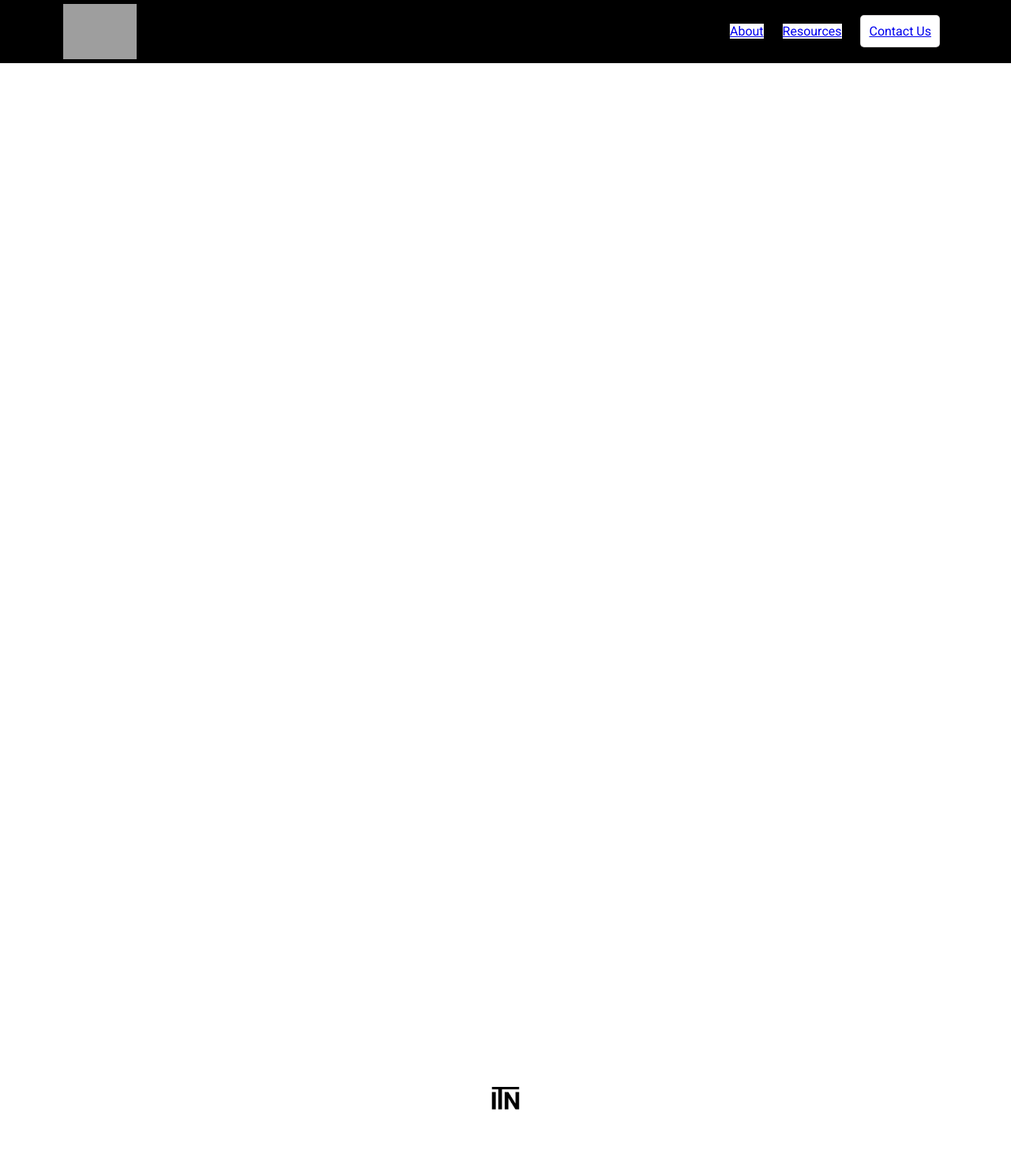
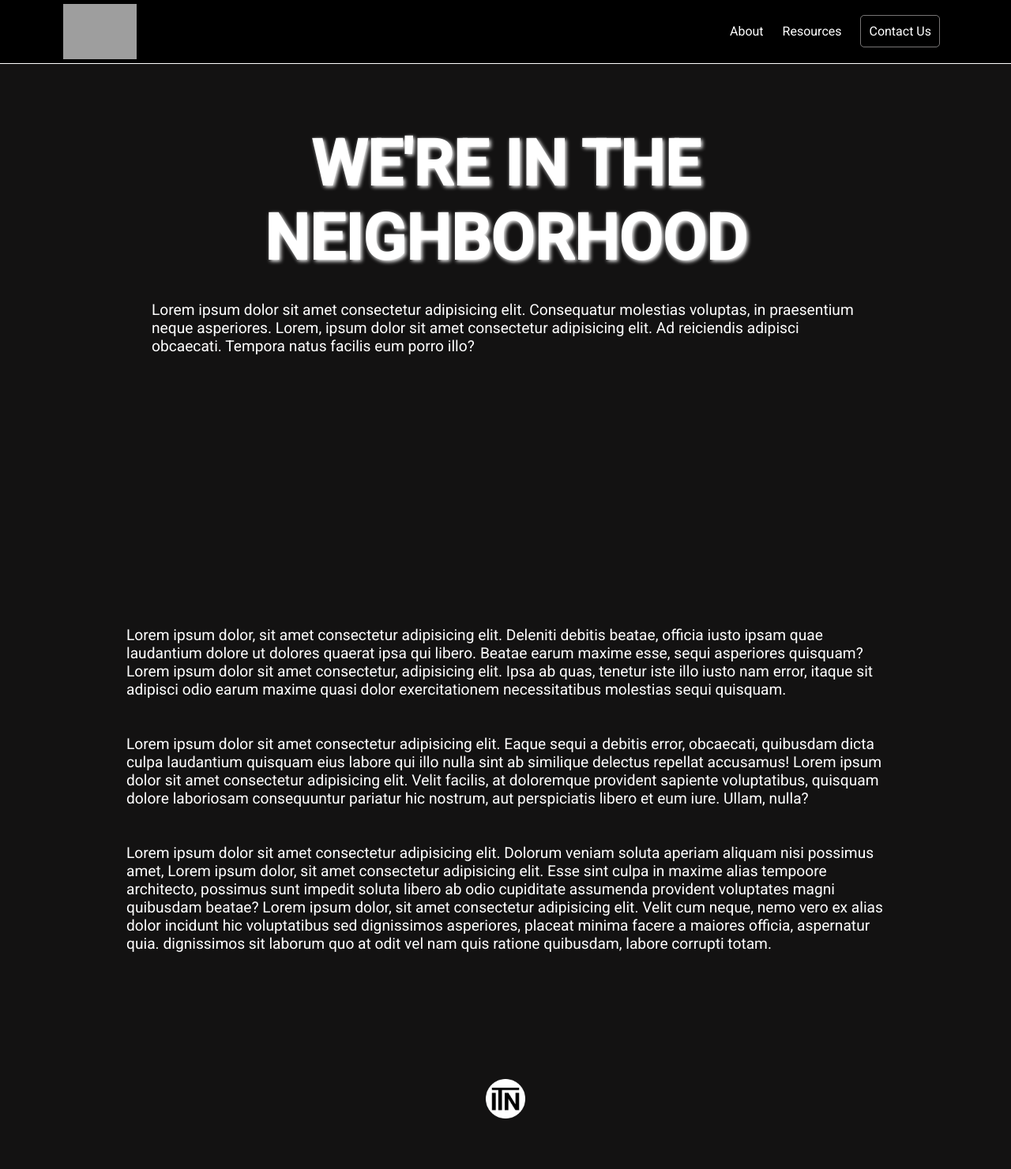
Before and after one commit to hnkingsolver/InTheNeighborhood, a Django app: page / in a window 1280 px wide. Shown: the whole page at 79% size. Before the commit the page ends 1406 px from the top, so only its background shows below. Run offline with Django 3.2, Linux system fonts and the light colour scheme; grey boxes are pictures that could not be loaded.

Commit message:
made changes to index

```diff
--- a/inTheNeighborhood/itn/static/css/style.css
+++ b/inTheNeighborhood/itn/static/css/style.css
@@ -12,6 +12,7 @@ nav{
     background-color: black;
     color: white;
     text-decoration: none;
+    border-bottom: 1px solid white;
 }
 
 nav ul li{
@@ -19,7 +20,16 @@ nav ul li{
     list-style-type: none;
     display: inline-flex;
     align-items: flex-end;
-    background-color: white;
+    text-decoration: none;
+}
+
+nav a{
+    color: white;
+    text-decoration: none;
+}
+
+body{
+    background-color: rgb(19, 18, 18);
 }
 
 .nav_logo{
@@ -35,7 +45,7 @@ main{
 
 h1{
     font-size: 5rem;
-    /* text-shadow: rgb(209, 197, 23) 2px 2px 5px; */
+    text-shadow: rgb(255, 255, 255) 2px 2px 5px;
     width: 100%;
     color: white;
     text-transform: uppercase;
--- a/inTheNeighborhood/itn/templates/index.html
+++ b/inTheNeighborhood/itn/templates/index.html
@@ -7,7 +7,7 @@
     {% load static %}
     <link rel="stylesheet" href="{% static 'css/style.css' %}">
     <link href="https://fonts.googleapis.com/css2?family=Lobster&family=Open+Sans:wght@300;400&family=Roboto:wght@300;400;500&display=swap" rel="stylesheet">
-    <title>Document</title>
+    <title>In the Neighborhood | Team of software developer helping small businesses build websites</title>
 </head>
 
 <body>
@@ -15,17 +15,18 @@
         <img class="logo" src="https://cdn.discordapp.com/attachments/732072476225437703/736356423440531566/logo3.png" alt="In the neighborhood">
         <div class="nav links">
             <ul>
-                <li class="f5 fw6  dark-red link dim"><a href="/about">About</a></li>
-                <li class="f5 fw6  dark-red link dim"><a href="/resources">Resources</a></li>
-                <li class="contact">  <a class="f6 link dim br-pill ba ph3 pv2 mb2 dib black" href="#0">Contact Us</a></li>
+                <li><a href="/about">About</a></li>
+                <li><a href="/resources">Resources</a></li>
+                <li class="contact">  <a href="#0">Contact Us</a></li>
             </ul>
         </div>
     </nav>
 
     <main>
         <div id="first-main">
-            <h1 class="f1 f2-m f1-l fw9 yellow mv3">We're in the neighborhood</h1>
-            <div class="first-paragraph measure pa5-ns">
+            <h1>We're in the neighborhood</h1>
+
+            <div class="first-paragraph">
                 <p>Lorem ipsum dolor sit amet consectetur adipisicing elit. Consequatur molestias voluptas, in
                     praesentium neque asperiores. Lorem, ipsum dolor sit amet consectetur adipisicing elit. Ad
                     reiciendis adipisci obcaecati. Tempora natus facilis eum porro illo?</p><br>
@@ -34,20 +35,20 @@
 
 
         <div id="second-main">
-            <div class="second-paragraph  pa5-ns">
-                <p class=" lh-copy ">Lorem ipsum dolor, sit amet consectetur adipisicing elit. Deleniti debitis beatae, officia iusto
+            <div class="second-paragraph">
+                <p>Lorem ipsum dolor, sit amet consectetur adipisicing elit. Deleniti debitis beatae, officia iusto
                     ipsam quae laudantium dolore ut dolores quaerat ipsa qui libero. Beatae earum maxime esse, sequi
                     asperiores quisquam? Lorem ipsum dolor sit amet consectetur, adipisicing elit. Ipsa ab quas, tenetur
                     iste illo iusto nam error, itaque sit adipisci odio earum maxime quasi dolor exercitationem
                     necessitatibus molestias sequi quisquam.</p><br><br>
 
-                <p class=" lh-copy ">Lorem ipsum dolor sit amet consectetur adipisicing elit. Eaque sequi a debitis error, obcaecati,
+                <p>Lorem ipsum dolor sit amet consectetur adipisicing elit. Eaque sequi a debitis error, obcaecati,
                     quibusdam dicta culpa laudantium quisquam eius labore qui illo nulla sint ab similique delectus
                     repellat accusamus! Lorem ipsum dolor sit amet consectetur adipisicing elit. Velit facilis, at
                     doloremque provident sapiente voluptatibus, quisquam dolore laboriosam consequuntur pariatur hic
                     nostrum, aut perspiciatis libero et eum iure. Ullam, nulla?</p><br><br>
 
-                <p class=" lh-copy ">Lorem ipsum dolor sit amet consectetur adipisicing elit. Dolorum veniam soluta aperiam aliquam nisi
+                <p>Lorem ipsum dolor sit amet consectetur adipisicing elit. Dolorum veniam soluta aperiam aliquam nisi
                     possimus amet, Lorem ipsum dolor, sit amet consectetur adipisicing elit. Esse sint culpa in maxime
                     alias tempoore architecto, possimus sunt impedit soluta libero ab odio cupiditate assumenda
                     provident voluptates magni quibusdam beatae? Lorem ipsum dolor, sit amet consectetur adipisicing
@@ -57,11 +58,11 @@
             </div>
         </div>
     </main>
+
     <footer>
         <img src="static/img/logo4.png" alt="itn" style="height: 50px;">
     </footer>
 
 
 </body>
-
 </html>
```
